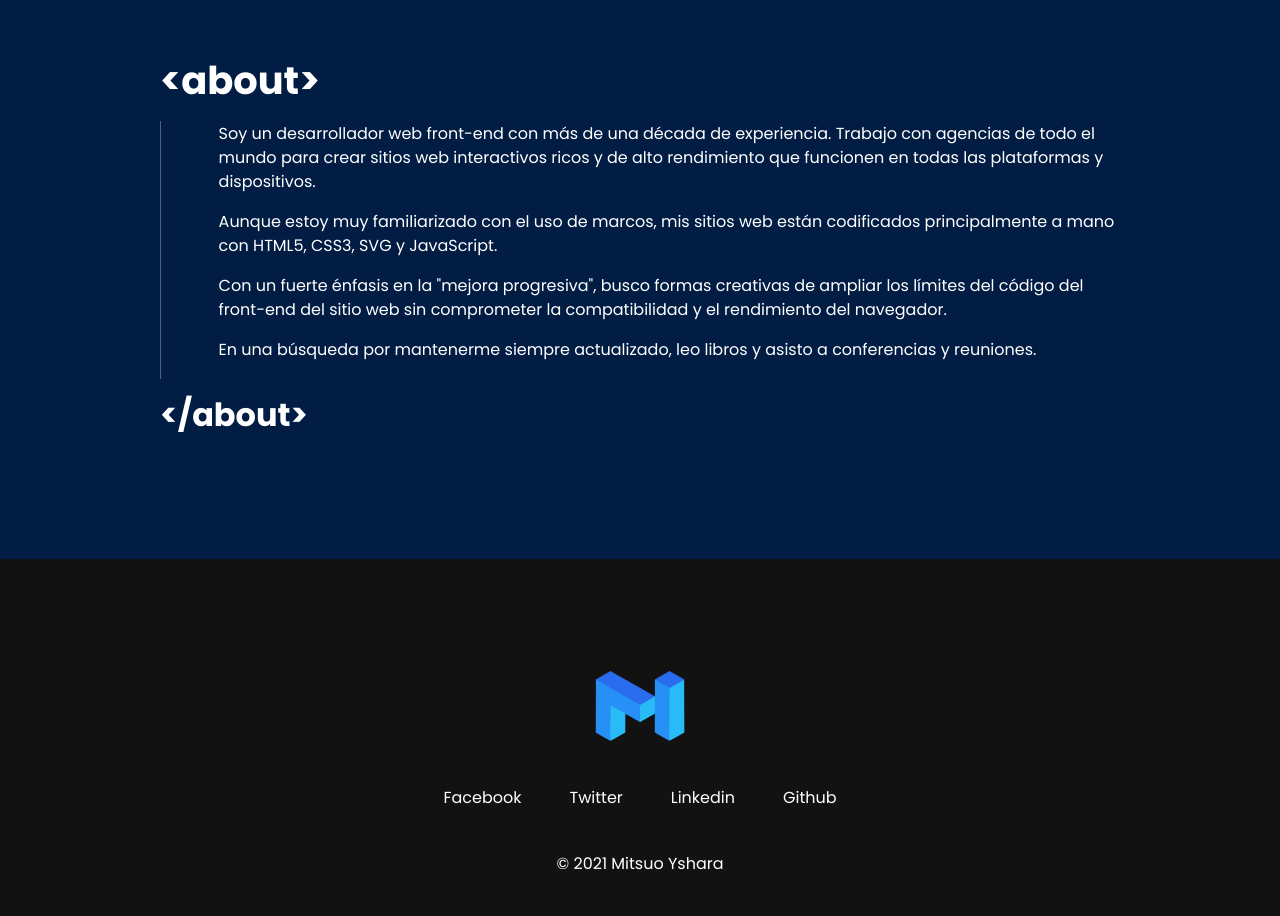
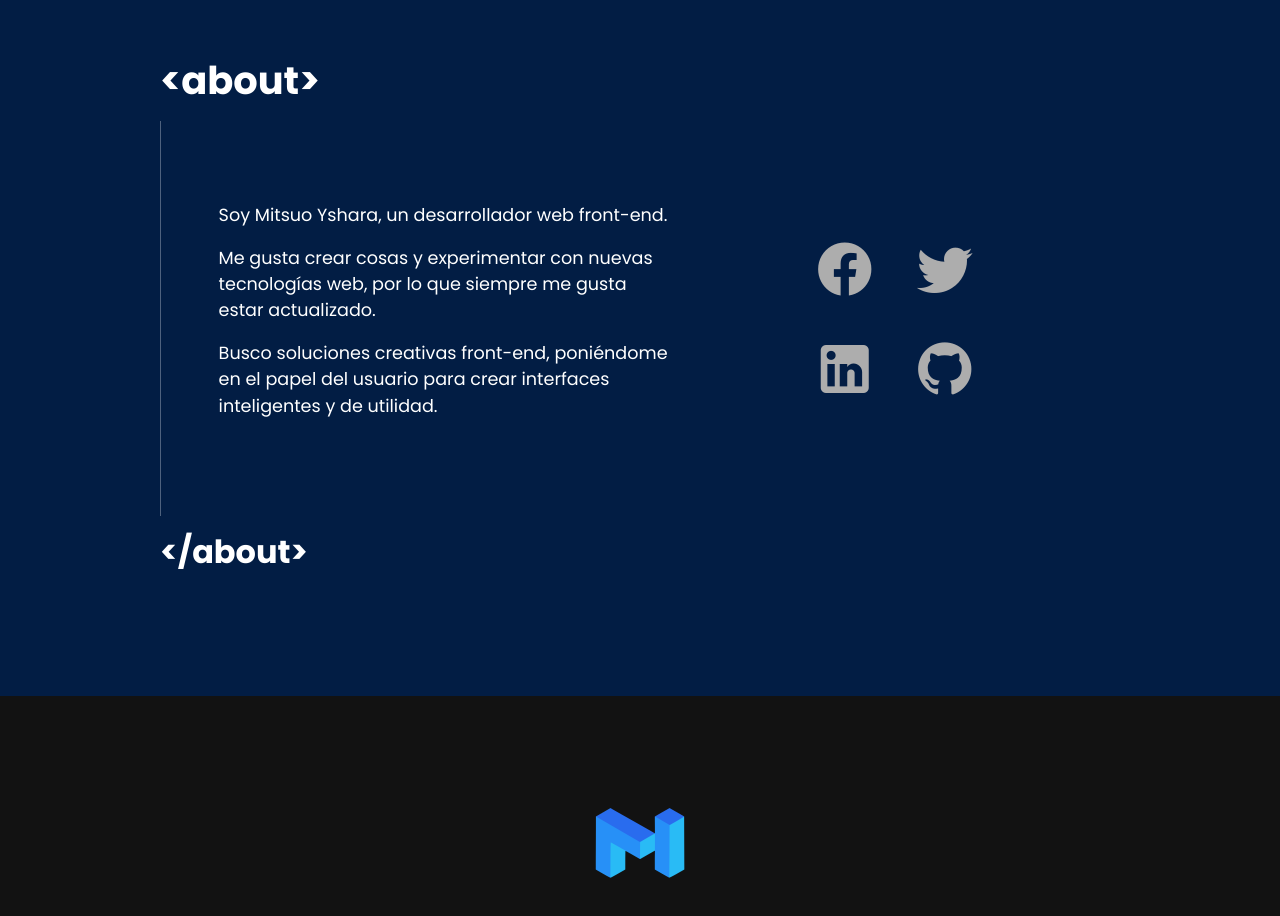
Before and after one commit to mitsuoyg/portfolio, a Nuxt app: page / in a window 1280 px wide. Shown: the part 3080-3996 px from the top of the page. Built offline with nearby package versions, Linux system fonts and the light colour scheme.

Commit message:
feat: about

```diff
--- a/assets/styles/_font.scss
+++ b/assets/styles/_font.scss
@@ -11,16 +11,16 @@ body, body * {
 }
 @media only screen and (max-width: map-get($m-grid-breakpoints, 'lg')) {
     html {
-        font-size: 92% !important;
+        font-size: 93% !important;
     }
 }
 @media only screen and (max-width: map-get($m-grid-breakpoints, 'md')) {
     html {
-        font-size: 84% !important;
+        font-size: 86% !important;
     }
 }
 @media only screen and (max-width: map-get($m-grid-breakpoints, 'sm')) {
     html {
-        font-size: 76% !important;
+        font-size: 79% !important;
     }
 }
--- a/components/globals/Header.vue
+++ b/components/globals/Header.vue
@@ -24,7 +24,7 @@ export default {
 
   &__body {
     max-width: 1400px;
-    height: 86px;
+    height: 78px;
     margin: 0 auto;
     padding: 10px;
   }
--- a/components/index/About.vue
+++ b/components/index/About.vue
@@ -1,33 +1,92 @@
 <template>
   <globals-section id="about" title="about" color="#021d44">
-    <div>
-      <p>
-        Soy un desarrollador web front-end con más de una década de experiencia.
-        Trabajo con agencias de todo el mundo para crear sitios web interactivos
-        ricos y de alto rendimiento que funcionen en todas las plataformas y
-        dispositivos.
-      </p>
-      <p>
-        Aunque estoy muy familiarizado con el uso de marcos, mis sitios web
-        están codificados principalmente a mano con HTML5, CSS3, SVG y
-        JavaScript.
-      </p>
-      <p>
-        Con un fuerte énfasis en la "mejora progresiva", busco formas creativas
-        de ampliar los límites del código del front-end del sitio web sin
-        comprometer la compatibilidad y el rendimiento del navegador.
-      </p>
-      <p>
-        En una búsqueda por mantenerme siempre actualizado, leo libros y asisto
-        a conferencias y reuniones.
-      </p>
+    <div class="about">
+      <div>
+        <p>Soy Mitsuo Yshara, un desarrollador web front-end.</p>
+        <p>
+          Me gusta crear cosas y experimentar con nuevas tecnologías web, por lo
+          que siempre me gusta estar actualizado.
+        </p>
+        <p>
+          Busco soluciones creativas front-end, poniéndome en el papel del
+          usuario para crear interfaces inteligentes y de utilidad.
+        </p>
+      </div>
+      <div class="networks">
+        <div v-for="(network, idx) in networks" :key="idx" class="network">
+          <v-icon class="network__icon">{{ network.icon }}</v-icon>
+        </div>
+      </div>
     </div>
   </globals-section>
 </template>
 
 <script>
-export default {};
+export default {
+  data: () => ({
+    networks: [
+      {
+        name: "Facebook",
+        icon: "mdi-facebook",
+      },
+      {
+        name: "Twitter",
+        icon: "mdi-twitter",
+      },
+      {
+        name: "Linkedin",
+        icon: "mdi-linkedin",
+      },
+      {
+        name: "Github",
+        icon: "mdi-github",
+      },
+    ],
+  }),
+};
 </script>
 
-<style>
+<style lang='scss' scoped>
+.about {
+  padding: 80px 0;
+  font-size: 1.1rem;
+
+  display: grid;
+  align-items: center;
+  grid-template-columns: 1fr 1fr;
+}
+
+$network-size: 100px;
+
+.networks {
+  margin: 0 auto;
+  display: grid;
+  grid-template-columns: $network-size $network-size;
+  grid-template-rows: $network-size $network-size;
+  align-items: center;
+}
+.network {
+  display: flex;
+  justify-content: center;
+  align-items: center;
+
+  &__icon {
+    font-size: 4rem;
+    cursor: pointer;
+    color: #adadad;
+
+    &:hover {
+      color: #fff;
+    }
+  }
+}
+
+@media only screen and (max-width: 960px) {
+  .about {
+    grid-template-columns: 1fr;
+  }
+  .networks {
+    display: none;
+  }
+}
 </style>
--- a/nuxt.config.js
+++ b/nuxt.config.js
@@ -15,7 +15,7 @@ export default {
     titleTemplate: '%s',
     title: 'Mitsuo Yshara',
     htmlAttrs: {
-      lang: 'en'
+      lang: 'es'
     },
     meta: [
       { charset: 'utf-8' },
```
